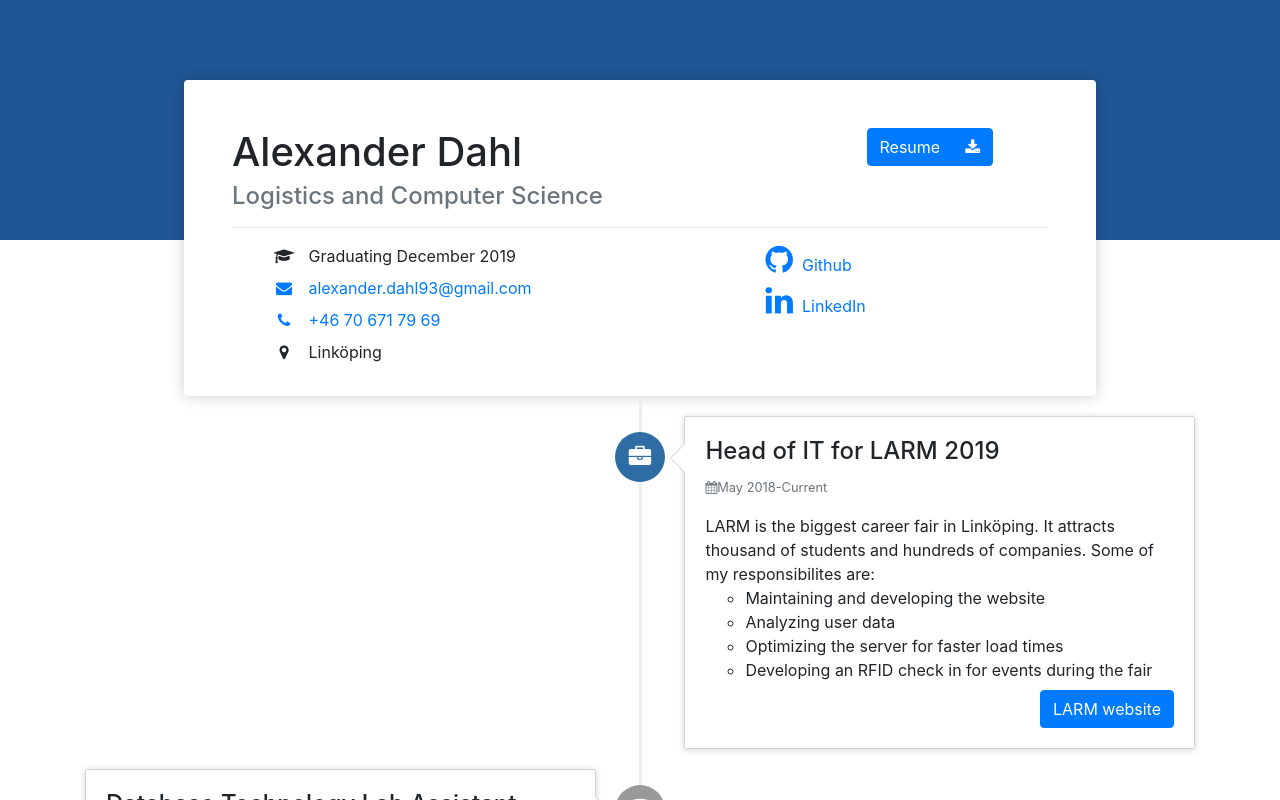
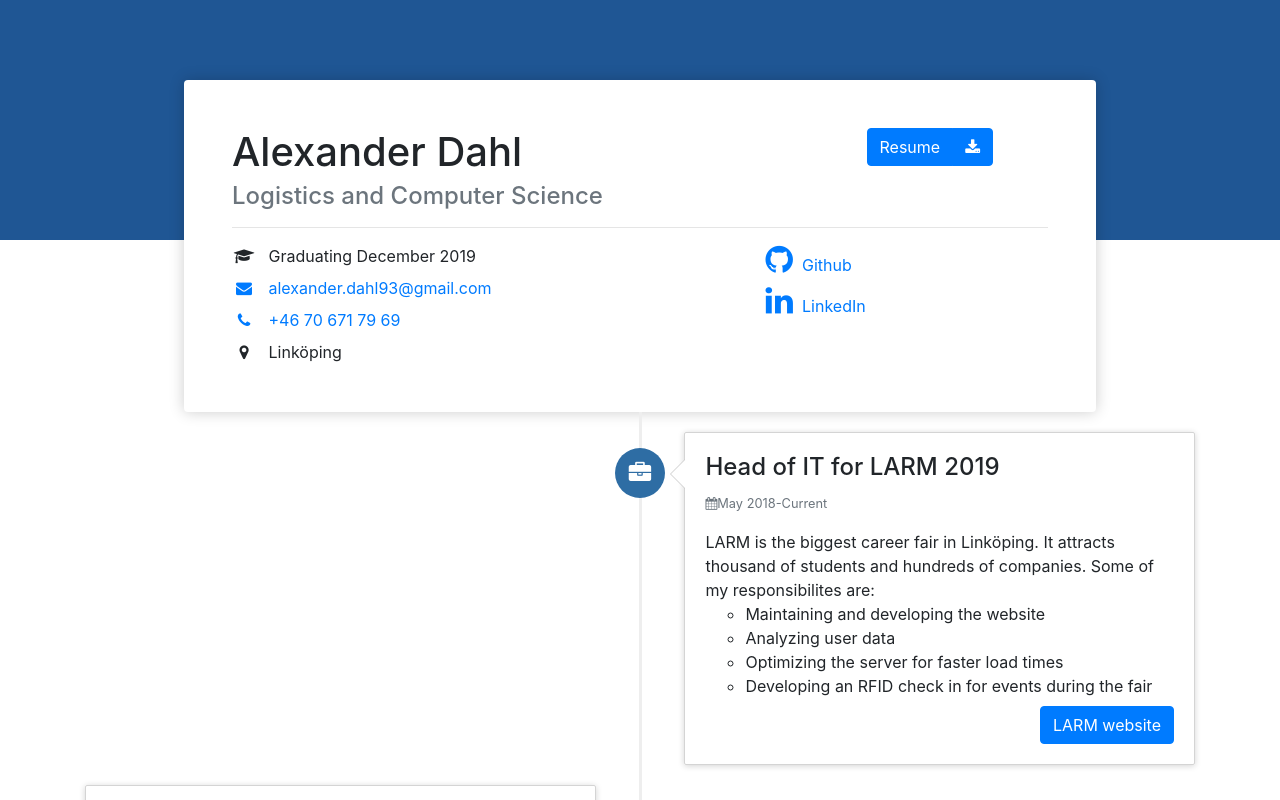
Before and after one commit to aleda145/resumewebpage, an Angular app in the folder resume-app/: page / in a window 1280 px wide. Shown: the top 800 px of the page. Built offline with nearby package versions, Linux system fonts and the light colour scheme.

Commit message:
fixed some design aspects, thank you overcow

```diff
--- a/resume-app/src/app/header/header.component.css
+++ b/resume-app/src/app/header/header.component.css
@@ -9,7 +9,7 @@
 }
 
 .card-info {
-  padding: 2rem 2rem 0;
+  padding: 2rem 2rem 1rem;
 }
 
 .card-contact-info li {
@@ -27,3 +27,7 @@
   height: 15rem;
   background-color: #1f5694;
 }
+
+.info-list {
+  padding-left: 0;
+}
--- a/resume-app/src/app/header/header.component.html
+++ b/resume-app/src/app/header/header.component.html
@@ -33,7 +33,7 @@
         <hr />
         <div class="card-contact-info row">
           <div class="col col-md-7">
-            <ul>
+            <ul class="info-list">
               <li>
                 <i class="fa fa-graduation-cap"></i> Graduating December 2019
               </li>
```
